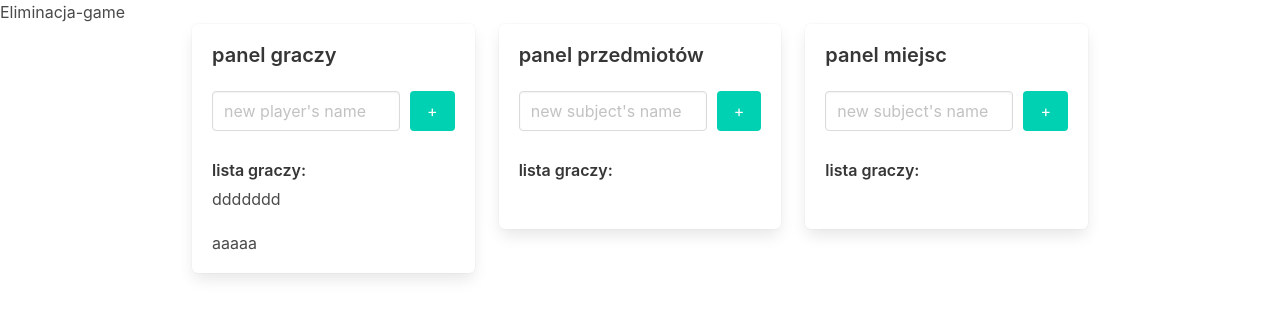
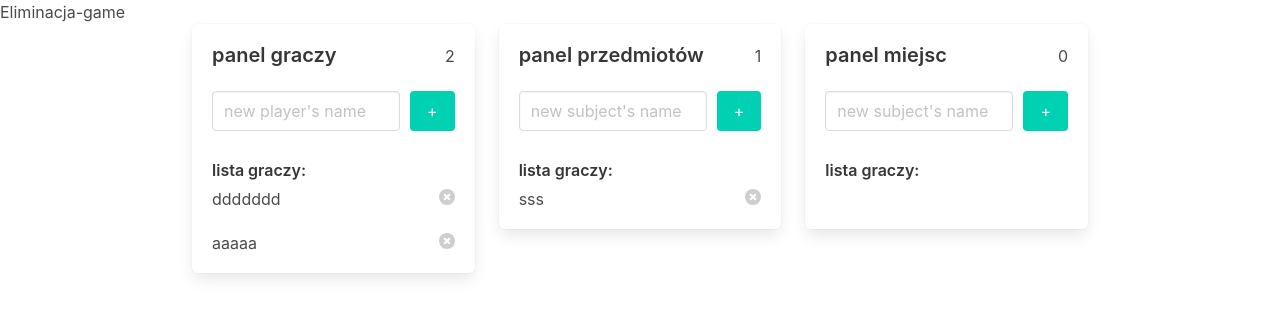
Before and after one commit to JohnyMielony07/eliminacja-game, a React (Create React App) app: page / in a window 1280 px wide. Shown: the top 318 px of the page. Built offline with nearby package versions, Linux system fonts and the light colour scheme.

Commit message:
add delete button to items

```diff
--- a/src/containers/Game/Game.jsx
+++ b/src/containers/Game/Game.jsx
@@ -7,22 +7,39 @@ import myContext from '../../myContext';
 const Game = () => {
 
     const [playersList, setPlayersList] = React.useState(['ddddddd', 'aaaaa']);
-    const [subjectsList, setSubjectsList] = React.useState([]);
+    const [subjectsList, setSubjectsList] = React.useState(['sss']);
     const [spotesList, setSpotesList] = React.useState([]);
 
     const addPlayer = newPlayer => {
         setPlayersList([...playersList, newPlayer])
     }
+
+    const deletePlayer = playerToDelete => {
+        const newList = playersList.filter(player => player !== playerToDelete);
+        setPlayersList(newList);
+    }
+
     const addSubject = newSubject => {
         setSubjectsList([...subjectsList, newSubject])
     }
+
+    const deleteSubject = subjectToDelete => {
+        const newList = subjectsList.filter(subject => subject !== subjectToDelete);
+        setSubjectsList(newList);
+    }
+
     const addSpote = newSpote => {
         setSpotesList([...spotesList, newSpote])
     }
 
-    const playersContext = { playersList, addPlayer }
-    const subjectsContext = { subjectsList, addSubject }
-    const spotesContext = { spotesList, addSpote }
+    const deleteSpote = spoteToDelete => {
+        const newList = spotesList.filter(spote => spote !== spoteToDelete);
+        setSpotesList(newList);
+    }
+
+    const playersContext = { playersList, addPlayer, deletePlayer }
+    const subjectsContext = { subjectsList, addSubject, deleteSubject }
+    const spotesContext = { spotesList, addSpote, deleteSpote }
 
     return (
         <main style={{ width: '70%', margin: 'auto' }}>
--- a/src/containers/Game/PlayersPanel.jsx
+++ b/src/containers/Game/PlayersPanel.jsx
@@ -9,16 +9,26 @@ const PlayersPanel = () => {
 
     return (
         <myContext.Consumer>
-            {({ playersList, addPlayer }) => (
+            {({ playersList, addPlayer, deletePlayer }) => (
                 <div className='box'>
-                    <p className="title is-5">panel graczy</p>
+                    <div className="item-container">
+                        <p className="title is-5">
+                            panel graczy
+                        </p>
+                        <p>
+                            {playersList.length}
+                        </p>
+                    </div>
                     <div className="input-panel">
                         <input className="input" placeholder="new player's name" value={newPlayerName} onChange={e => setNewPlayerName(e.target.value)} />
                         <Button className="is-primary input-panel__button" value="+" onClick={() => addPlayer(newPlayerName)} />
                     </div>
                     <div className="title is-6" style={{ margin: '30px 0' }}>lista graczy:</div>
                     {playersList.map(player => (
-                        <div className="subtitle is-6">{player}</div>
+                        <div className="subtitle is-6 item-container">
+                            {player}
+                            <a className="delete is-small" onClick={() => deletePlayer(player)} />
+                        </div>
                     ))}
                 </div>
             )
--- a/src/containers/Game/SpotesPanel.jsx
+++ b/src/containers/Game/SpotesPanel.jsx
@@ -7,16 +7,26 @@ const SpotesPanel = () => {
 
     return (
         <myContext.Consumer>
-            {({ spotesList, addSpote }) => (
+            {({ spotesList, addSpote, deleteSpote }) => (
                 <div className='box'>
-                    <p className="title is-5">panel miejsc</p>
+                    <div className="item-container">
+                        <p className="title is-5">
+                            panel miejsc
+                        </p>
+                        <p>
+                            {spotesList.length}
+                        </p>
+                    </div>
                     <div className="input-panel">
                         <input className="input" placeholder="new subject's name" value={newSpoteName} onChange={e => setNewSpoteName(e.target.value)} />
                         <Button className="is-primary input-panel__button" value="+" onClick={() => addSpote(newSpoteName)} />
                     </div>
                     <div className="title is-6" style={{ margin: '30px 0' }}>lista graczy:</div>
                     {spotesList.map(spote => (
-                        <div className="subtitle is-6">{spote}</div>
+                        <div className="subtitle is-6 item-container" item-container>
+                            {spote}
+                            <a className="delete is-small" onClick={() => deleteSpote(spote)} />
+                        </div>
                     ))}
                 </div>
             )}
--- a/src/containers/Game/SubjectsPanel.jsx
+++ b/src/containers/Game/SubjectsPanel.jsx
@@ -3,21 +3,30 @@ import Button from '../pieces/Button/Button';
 import myContext from '../../myContext';
 
 const SubjectsPanel = () => {
-
     const [newSubjectName, setNewSubjectName] = React.useState('');
 
     return (
         <myContext.Consumer>
-            {({ subjectsList, addSubject }) => (
+            {({ subjectsList, addSubject, deleteSubject }) => (
                 <div className='box'>
-                    <p className="title is-5">panel przedmiotów</p>
+                    <div className="item-container">
+                        <p className="title is-5">
+                            panel przedmiotów
+                        </p>
+                        <p>
+                            {subjectsList.length}
+                        </p>
+                    </div>
                     <div className="input-panel">
                         <input className="input" placeholder="new subject's name" value={newSubjectName} onChange={e => setNewSubjectName(e.target.value)} />
                         <Button className="is-primary input-panel__button" value="+" onClick={() => addSubject(newSubjectName)} />
                     </div>
                     <div className="title is-6" style={{ margin: '30px 0' }}>lista graczy:</div>
                     {subjectsList.map(subject => (
-                        <div className="subtitle is-6">{subject}</div>
+                        <div className="subtitle is-6 item-container">
+                            {subject}
+                            <a className="delete is-small" onClick={() => deleteSubject(subject)} />
+                        </div>
                     ))}
                 </div>
             )}
--- a/src/styles/css/style.css
+++ b/src/styles/css/style.css
@@ -8,3 +8,7 @@
   display: flex; }
   .input-panel__button {
     margin-left: 10px; }
+
+.item-container {
+  display: flex;
+  justify-content: space-between; }
--- /dev/null
+++ b/src/styles/sass/_containers.scss
@@ -0,0 +1,4 @@
+.item-container {
+    display: flex;
+    justify-content: space-between;
+}
--- a/src/styles/sass/main.scss
+++ b/src/styles/sass/main.scss
@@ -1,2 +1,3 @@
 @import "base";
 @import "panels";
+@import "containers";
```
